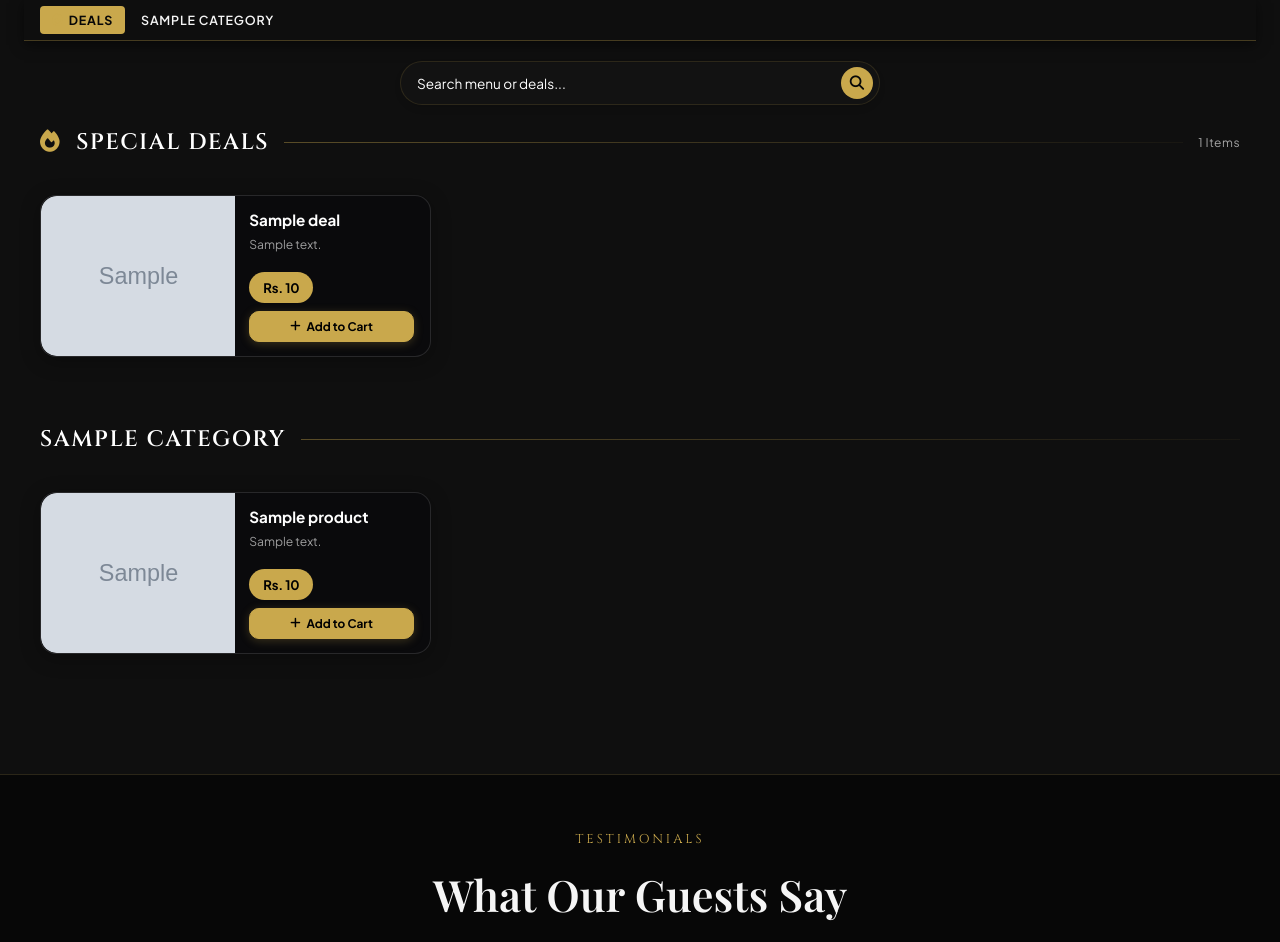
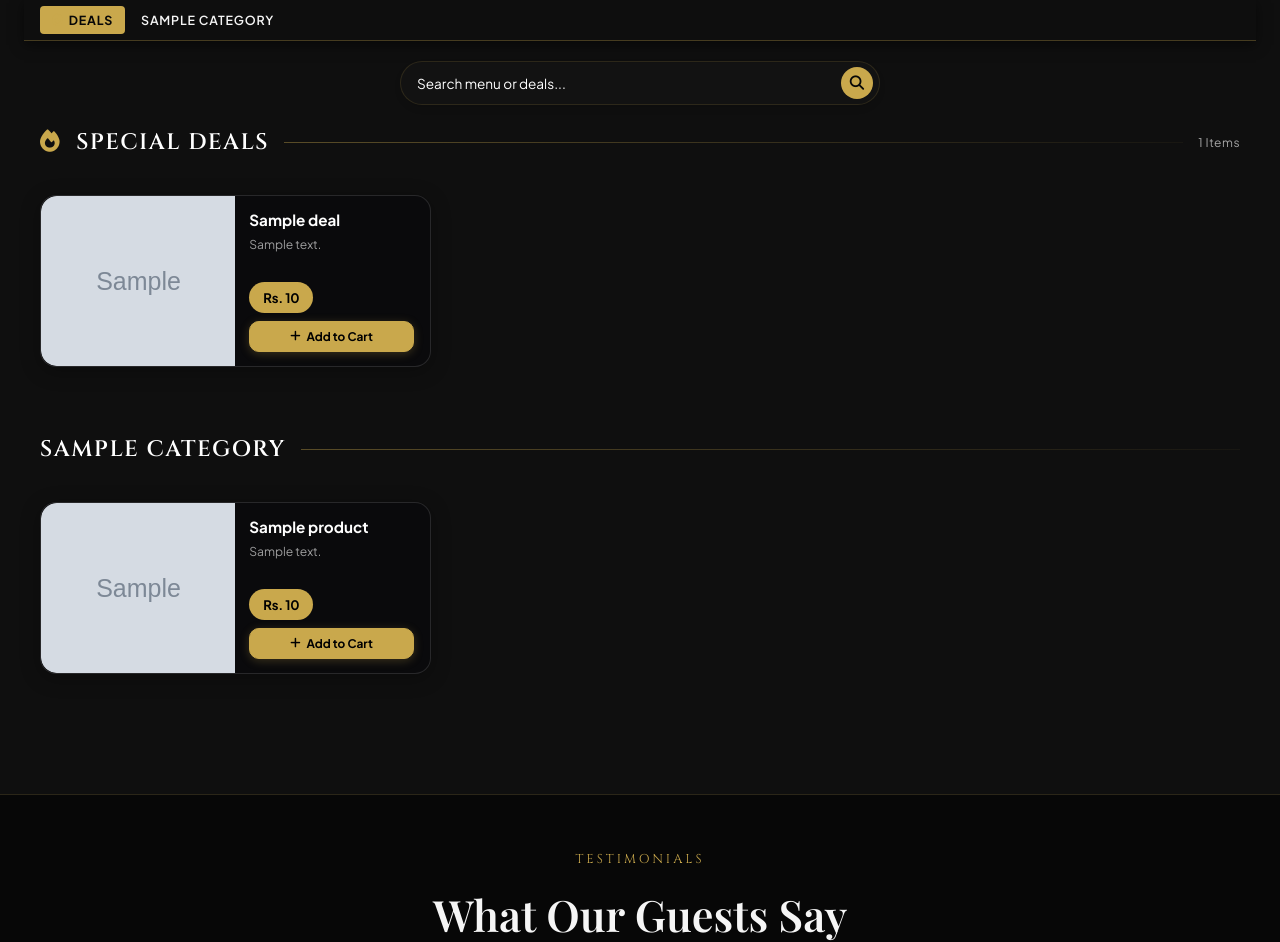
Before and after one commit to ahmadyarafridi/new-web-app, a Django app: page / in a window 1280 px wide. Shown: the part 731-1673 px from the top of the page. Run offline with Django 5.2, Linux system fonts and the light colour scheme; data comes from the database, SQL or seed files in the repository; tables that the repository leaves empty hold one stand-in row (values such as "Sample post"); grey boxes marked "Sample" are stand-in pictures; some libraries are stand-ins or nearby versions; some web fonts are replaced.

Commit message:
Slightly increase homepage product card height

```diff
--- a/static/css/style.css
+++ b/static/css/style.css
@@ -3792,6 +3792,7 @@ ul, ol {
 #searchResultsGrid .menu-item-card {
     flex: unset !important;
     max-width: 100% !important;
+    min-height: 172px;
     scroll-snap-align: unset !important;
     scroll-snap-stop: unset !important;
     width: 100%;
```
